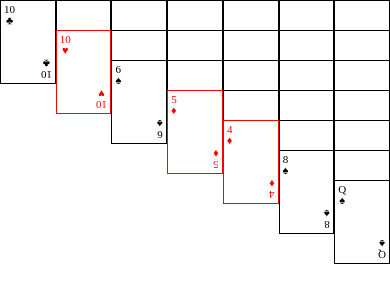
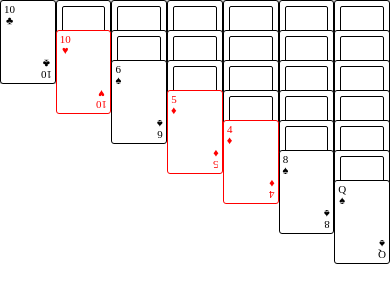
Before and after one commit to cronin4392/react-native-solitaire, a React Native app: screen / in a window 390 px wide. Shown: the top 302 px of the page. Built offline with nearby package versions, Linux system fonts and the light colour scheme.

Commit message:
Simple card background style

```diff
--- a/components/Card/index.js
+++ b/components/Card/index.js
@@ -22,7 +22,7 @@ export default class Card extends React.Component {
     if (!faceUp) {
       return (
         <View style={styles.card}>
-          <Text style={styles.cardText}>Down</Text>
+          <View style={styles.cardBack}></View>
         </View>
       );
     }
@@ -61,6 +61,7 @@ const styles = StyleSheet.create({
     width: cardWidth,
     alignItems: 'center',
     justifyContent: 'center',
+    borderRadius: 3,
   },
   redCard: {
     borderColor: '#f00'
@@ -87,5 +88,15 @@ const styles = StyleSheet.create({
   },
   redCardText: {
     color: '#f00'
+  },
+  cardBack: {
+    position: 'absolute',
+    top: 5,
+    right: 5,
+    bottom: 5,
+    left: 5,
+    borderWidth: 1,
+    borderColor: '#000',
+    borderRadius: 2,
   }
 });
```
